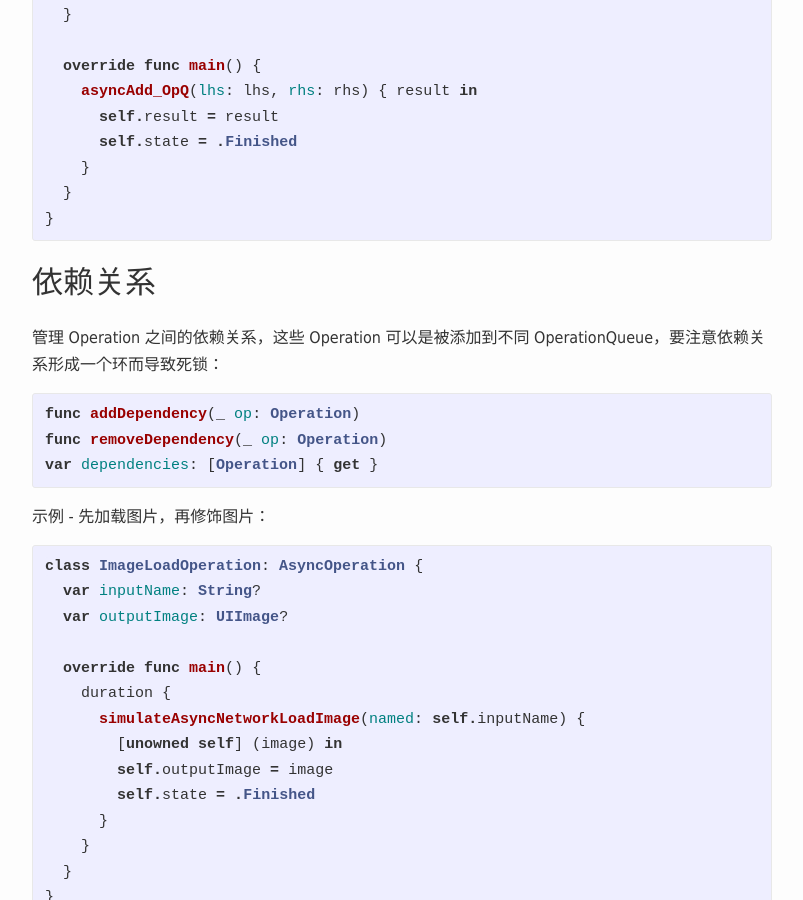
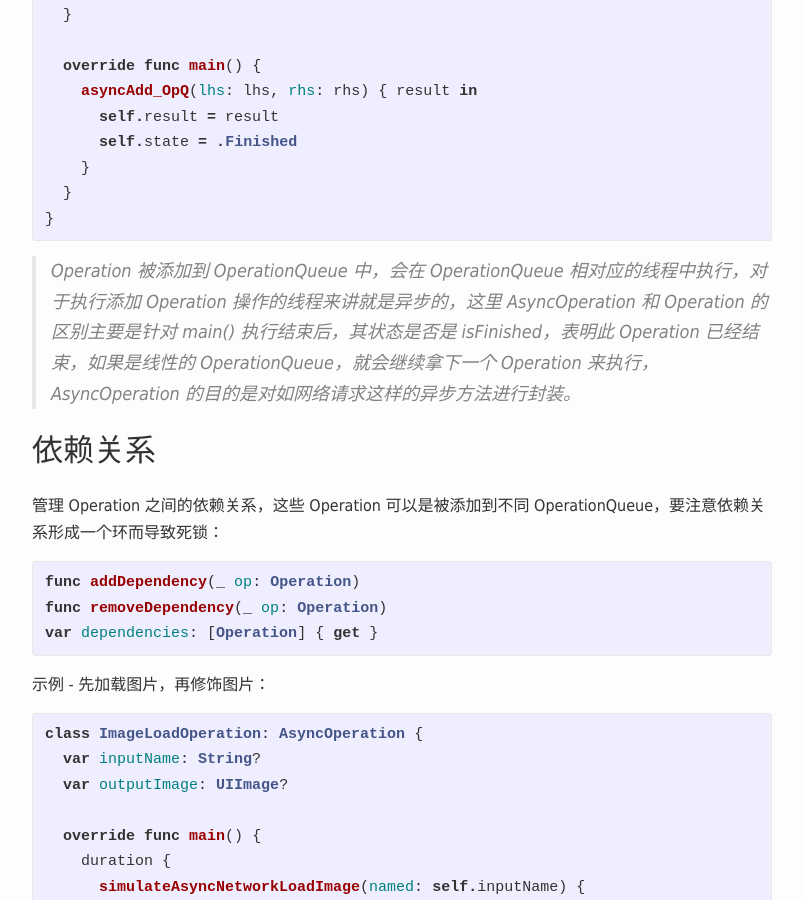
Before and after one commit to danjiang/mango, a Jekyll site: the page built from _posts/2020-06-16-ios-basic-concurrency.md, in a window 1280 px wide and 900 px high, scrolled down 12587 px. Shown: the whole window, without its empty margins (238-1041 px from the left). Built offline with Jekyll 4.4.1, drawn with Linux system fonts in a browser that asks for light colours.

Commit message:
update posts

```diff
--- a/_posts/2020-06-16-ios-basic-concurrency.md
+++ b/_posts/2020-06-16-ios-basic-concurrency.md
@@ -458,6 +458,8 @@ class SumOperation: AsyncOperation {
 }
 {% endhighlight %}
 
+> Operation 被添加到 OperationQueue 中，会在 OperationQueue 相对应的线程中执行，对于执行添加 Operation 操作的线程来讲就是异步的，这里 AsyncOperation 和 Operation 的区别主要是针对 main() 执行结束后，其状态是否是 isFinished，表明此 Operation 已经结束，如果是线性的 OperationQueue，就会继续拿下一个 Operation 来执行，AsyncOperation 的目的是对如网络请求这样的异步方法进行封装。
+
 ### 依赖关系
 
 管理 Operation 之间的依赖关系，这些 Operation 可以是被添加到不同 OperationQueue，要注意依赖关系形成一个环而导致死锁：
```
Also changed, not shown: _posts/2020-09-02-networking-https-basic.md (+1 -1 lines), index.html (+10 -0 lines).
